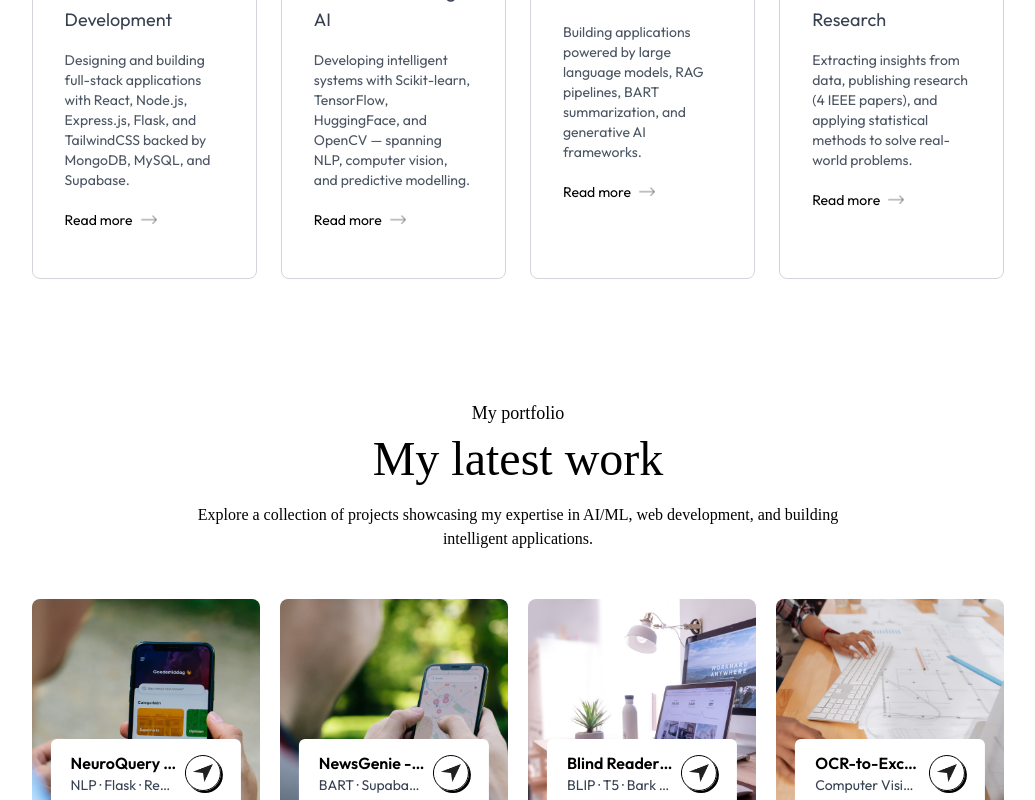
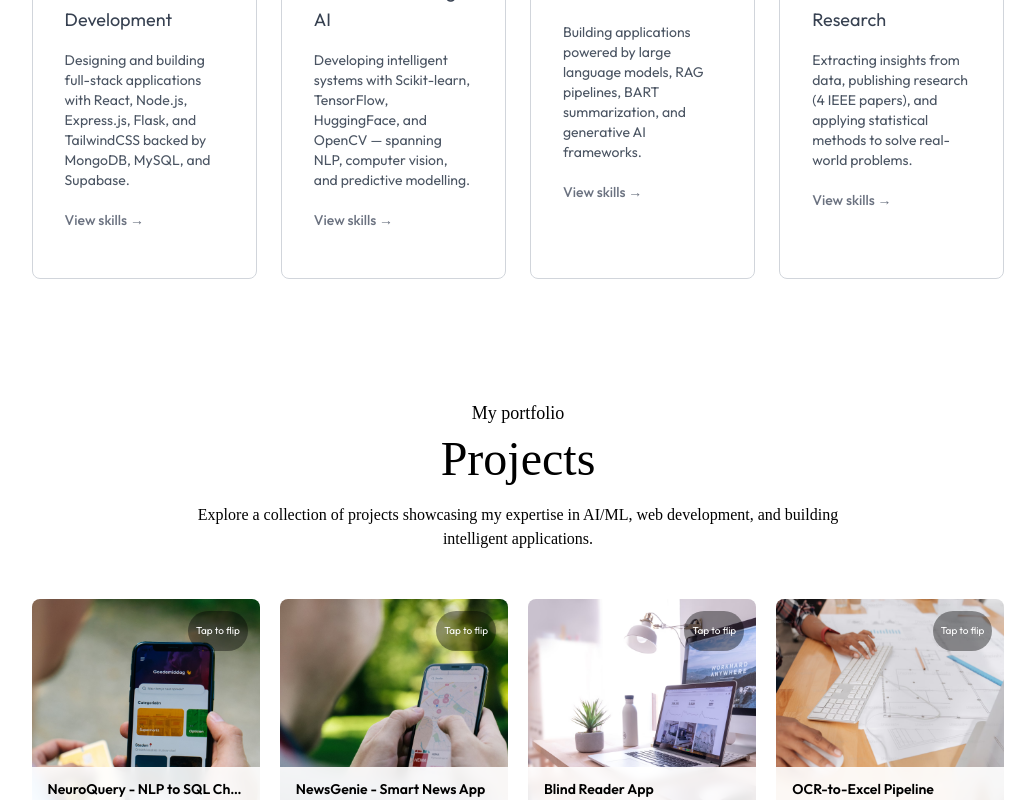
Before and after one commit to AdityaWagh06/Aditya.Wagh-Portfolio, a React (Vite) app: page / in a window 1280 px wide. Shown: the part 2000-2800 px from the top of the page, without its empty margins (122-1157 px from the left). Built offline with nearby package versions, Linux system fonts and the light colour scheme; a web font is replaced by a local one.

Commit message:
feat: skills expandable cards, project flip cards with show more

```diff
--- a/src/components/Services.jsx
+++ b/src/components/Services.jsx
@@ -1,24 +1,57 @@
-import { SERVICES } from '../content'
+import { useState } from 'react'
+import { SKILLS } from '../content'
 
 export default function Services() {
-    const services = SERVICES.items
+    const [openSkill, setOpenSkill] = useState(null)
+
+    const activeItem = SKILLS.items.find(s => s.name === openSkill)
 
     return (
-        <div id="services" className="w-full px-[5%] sm:px-[8%] lg:px-[12%] py-10 scroll-mt-20">
-            <h4 className="text-center mb-2 text-lg font-Ovo">What I offer</h4>
-            <h2 className="text-center text-3xl sm:text-5xl font-Ovo">My services</h2>
-            <p className="text-center max-w-2xl mx-auto mt-5 mb-12 font-Ovo text-sm sm:text-base">{SERVICES.subtitle}</p>
+        <div id="skills" className="w-full px-[5%] sm:px-[8%] lg:px-[12%] py-10 scroll-mt-20">
+            <h4 className="text-center mb-2 text-lg font-Ovo">What I do</h4>
+            <h2 className="text-center text-3xl sm:text-5xl font-Ovo">My Skills</h2>
+            <p className="text-center max-w-2xl mx-auto mt-5 mb-12 font-Ovo text-sm sm:text-base">{SKILLS.subtitle}</p>
 
             <div className="grid grid-cols-1 sm:grid-cols-2 lg:grid-cols-4 gap-5 sm:gap-6 my-10">
-                {services.map((service) => (
-                    <div key={service.name} className="border border-gray-300 dark:border-white/30 rounded-lg px-6 sm:px-8 py-8 sm:py-12 hover:shadow-black cursor-pointer hover:bg-lightHover hover:-translate-y-1 duration-500 dark:hover:bg-darkHover dark:hover:shadow-white">
-                        <img src={service.icon} alt="" className="w-10" />
-                        <h3 className="text-lg my-4 text-gray-700 dark:text-white">{service.name}</h3>
-                        <p className="text-sm text-gray-600 leading-5 dark:text-white/80">{service.description}</p>
-                        <a href={service.link} className="flex items-center gap-2 text-sm mt-5">Read more <img src="./assets/right-arrow.png" alt="" className="w-4" /></a>
+                {SKILLS.items.map((skill) => (
+                    <div
+                        key={skill.name}
+                        onClick={() => setOpenSkill(openSkill === skill.name ? null : skill.name)}
+                        className={`border rounded-lg px-6 sm:px-8 py-8 sm:py-12 cursor-pointer hover:-translate-y-1 duration-500 select-none
+                            ${openSkill === skill.name
+                                ? 'border-purple-400 bg-purple-50 dark:bg-purple-900/20 shadow-lg'
+                                : 'border-gray-300 dark:border-white/30 hover:bg-lightHover dark:hover:bg-darkHover hover:shadow-black dark:hover:shadow-white'
+                            }`}
+                    >
+                        <img src={skill.icon} alt="" className="w-10" />
+                        <h3 className="text-lg my-4 text-gray-700 dark:text-white">{skill.name}</h3>
+                        <p className="text-sm text-gray-600 leading-5 dark:text-white/80">{skill.description}</p>
+                        <span className={`flex items-center gap-1 text-sm mt-5 font-medium transition-colors ${openSkill === skill.name ? 'text-purple-600 dark:text-purple-400' : 'text-gray-500 dark:text-gray-400'}`}>
+                            {openSkill === skill.name ? 'Close ↑' : 'View skills →'}
+                        </span>
                     </div>
                 ))}
             </div>
+
+            {/* Expanded skill detail panel */}
+            {activeItem && (
+                <div className="mb-10 rounded-2xl border border-purple-200 dark:border-purple-800/50 bg-purple-50/60 dark:bg-purple-900/10 p-6 sm:p-8">
+                    <div className="flex items-center gap-3 mb-5">
+                        <img src={activeItem.icon} alt="" className="w-8" />
+                        <h3 className="text-lg font-semibold font-Ovo dark:text-white">{activeItem.name}</h3>
+                    </div>
+                    <div className="flex flex-wrap gap-2">
+                        {activeItem.skills.map(s => (
+                            <span
+                                key={s}
+                                className="px-3 py-1.5 rounded-full text-sm font-medium bg-white dark:bg-white/10 border border-purple-200 dark:border-purple-700 text-purple-700 dark:text-purple-300 shadow-sm"
+                            >
+                                {s}
+                            </span>
+                        ))}
+                    </div>
+                </div>
+            )}
         </div>
     )
 }
--- a/src/components/Work.jsx
+++ b/src/components/Work.jsx
@@ -2,41 +2,96 @@ import { useState } from 'react'
 import { WORK } from '../content'
 
 export default function Work() {
-    const [activeCard, setActiveCard] = useState(null)
+    const [flipped, setFlipped] = useState(null)
+    const [showAll, setShowAll] = useState(false)
 
-    const work = WORK.projects
+    const visibleProjects = showAll ? WORK.projects : WORK.projects.slice(0, 4)
 
     return (
-        <div id="work" className="w-full px-[5%] sm:px-[8%] lg:px-[12%] py-10 scroll-mt-20">
+        <div id="projects" className="w-full px-[5%] sm:px-[8%] lg:px-[12%] py-10 scroll-mt-20">
             <h4 className="text-center mb-2 text-lg font-Ovo">My portfolio</h4>
-            <h2 className="text-center text-3xl sm:text-5xl font-Ovo">My latest work</h2>
+            <h2 className="text-center text-3xl sm:text-5xl font-Ovo">Projects</h2>
             <p className="text-center max-w-2xl mx-auto mt-5 mb-12 font-Ovo text-sm sm:text-base">{WORK.subtitle}</p>
 
-            <div className="grid grid-cols-1 sm:grid-cols-2 lg:grid-cols-4 my-10 gap-5 dark:text-black">
-                {work.map((item) => (
+            <div className="grid grid-cols-1 sm:grid-cols-2 lg:grid-cols-4 my-10 gap-5">
+                {visibleProjects.map((item) => (
                     <div
                         key={item.name}
-                        className="aspect-square bg-no-repeat bg-cover bg-center rounded-lg relative cursor-pointer group"
-                        style={{ backgroundImage: `url(${item.icon})` }}
-                        onClick={() => setActiveCard(activeCard === item.name ? null : item.name)}
+                        className="aspect-square cursor-pointer select-none"
+                        style={{ perspective: '1000px' }}
+                        onClick={() => setFlipped(flipped === item.name ? null : item.name)}
                     >
-                        <div className={`bg-white w-10/12 rounded-md absolute left-1/2 -translate-x-1/2 py-2.5 sm:py-3 px-3 sm:px-5 flex items-center justify-between duration-500 ${activeCard === item.name ? 'bottom-7' : 'bottom-4 sm:bottom-5 group-hover:bottom-7'}`}>
-                            <div className="min-w-0 flex-1 mr-2">
-                                <h2 className="font-semibold text-sm sm:text-base truncate">{item.name}</h2>
-                                <p className="text-xs sm:text-sm text-gray-700 truncate">{item.description}</p>
+                        <div
+                            className="relative w-full h-full"
+                            style={{
+                                transformStyle: 'preserve-3d',
+                                transition: 'transform 0.6s ease',
+                                transform: flipped === item.name ? 'rotateY(180deg)' : 'rotateY(0deg)',
+                            }}
+                        >
+                            {/* Front face */}
+                            <div
+                                className="absolute inset-0 bg-no-repeat bg-cover bg-center rounded-lg overflow-hidden"
+                                style={{
+                                    backgroundImage: `url(${item.icon})`,
+                                    backfaceVisibility: 'hidden',
+                                    WebkitBackfaceVisibility: 'hidden',
+                                }}
+                            >
+                                <div className="absolute bottom-0 left-0 right-0 bg-white/90 dark:bg-black/80 backdrop-blur-sm rounded-b-lg px-4 py-3">
+                                    <h2 className="font-semibold text-sm dark:text-white truncate">{item.name}</h2>
+                                    <p className="text-xs text-gray-600 dark:text-gray-300 truncate">{item.description}</p>
+                                </div>
+                                <div className="absolute top-3 right-3 bg-black/40 text-white text-[10px] px-2 py-1 rounded-full">
+                                    Tap to flip
+                                </div>
                             </div>
-                            <a href={item.link} target="_blank" rel="noopener noreferrer" onClick={(e) => e.stopPropagation()} className="border rounded-full border-black w-9 aspect-square flex items-center justify-center shadow-[2px_2px_0_#000] group-hover:bg-lime-300 transition">
-                                <img src="./assets/send-icon.png" alt="" className="w-5" />
-                            </a>
+
+                            {/* Back face */}
+                            <div
+                                className="absolute inset-0 rounded-lg bg-gradient-to-br from-purple-600 to-indigo-700 dark:from-purple-900 dark:to-indigo-900 p-5 flex flex-col justify-between"
+                                style={{
+                                    backfaceVisibility: 'hidden',
+                                    WebkitBackfaceVisibility: 'hidden',
+                                    transform: 'rotateY(180deg)',
+                                }}
+                            >
+                                <div>
+                                    <h3 className="text-white font-bold text-sm sm:text-base mb-3 leading-snug">{item.name}</h3>
+                                    <p className="text-purple-100 text-xs sm:text-sm leading-relaxed line-clamp-5">{item.detailedDescription}</p>
+                                </div>
+                                <div className="flex items-center justify-between gap-2 mt-3">
+                                    <div className="flex flex-wrap gap-1">
+                                        {item.tech?.slice(0, 3).map(t => (
+                                            <span key={t} className="text-[10px] bg-white/20 text-white px-2 py-0.5 rounded-full">{t}</span>
+                                        ))}
+                                    </div>
+                                    <a
+                                        href={item.link}
+                                        target="_blank"
+                                        rel="noopener noreferrer"
+                                        onClick={e => e.stopPropagation()}
+                                        className="shrink-0 text-xs text-white/80 hover:text-white underline underline-offset-2"
+                                    >
+                                        GitHub →
+                                    </a>
+                                </div>
+                            </div>
                         </div>
                     </div>
                 ))}
             </div>
-            <a href={WORK.githubUrl} target="_blank" rel="noopener noreferrer" className="w-max flex items-center justify-center gap-2 text-gray-700 border border-gray-300 dark:border-white/25 hover:bg-slate-100/70 dark:hover:bg-darkHover rounded-full py-2 px-6 sm:px-8 mx-auto my-10 sm:my-20 duration-300 dark:text-white text-sm sm:text-base">
-                Show more
-                <img src="./assets/right-arrow-bold.png" alt="" className="w-4 dark:hidden" />
-                <img src="./assets/right-arrow-bold-dark.png" alt="" className="w-4 hidden dark:block" />
-            </a>
+
+            {WORK.projects.length > 4 && (
+                <button
+                    onClick={() => setShowAll(!showAll)}
+                    className="w-max flex items-center justify-center gap-2 text-gray-700 border border-gray-300 dark:border-white/25 hover:bg-slate-100/70 dark:hover:bg-darkHover rounded-full py-2 px-6 sm:px-8 mx-auto my-10 sm:my-20 duration-300 dark:text-white text-sm sm:text-base"
+                >
+                    {showAll ? 'Show less' : 'Show more'}
+                    <img src="./assets/right-arrow-bold.png" alt="" className="w-4 dark:hidden" />
+                    <img src="./assets/right-arrow-bold-dark.png" alt="" className="w-4 hidden dark:block" />
+                </button>
+            )}
         </div>
     )
 }
--- a/src/content.js
+++ b/src/content.js
@@ -33,8 +33,8 @@ export const SITE = {
 export const NAV_LINKS = [
     { label: 'Home',       href: '#top' },
     { label: 'About me',   href: '#about' },
-    { label: 'Services',   href: '#services' },
-    { label: 'My Work',    href: '#work' },
+    { label: 'Skills',     href: '#skills' },
+    { label: 'Projects',   href: '#projects' },
     { label: 'Contact me', href: '#contact' },
 ]
 
@@ -91,34 +91,34 @@ export const ABOUT = {
 }
 
 // ─────────────────────────────────────────────────────────────────────────────
-// SERVICES — services section
+// SKILLS — skills section (formerly Services)
 // ─────────────────────────────────────────────────────────────────────────────
-export const SERVICES = {
+export const SKILLS = {
     subtitle: 'From building scalable software to training ML models and writing research papers — here is what I can bring to your team.',
     items: [
         {
             name:        'Software Development',
             icon:        '/assets/mobile-icon.png',
             description: 'Designing and building full-stack applications with React, Node.js, Express.js, Flask, and TailwindCSS backed by MongoDB, MySQL, and Supabase.',
-            link:        '#work',
+            skills:      ['React', 'Node.js', 'Express.js', 'Flask', 'TailwindCSS', 'MongoDB', 'MySQL', 'Supabase', 'REST APIs', 'JavaScript', 'TypeScript', 'HTML / CSS'],
         },
         {
             name:        'Machine Learning & AI',
             icon:        '/assets/web-icon.png',
             description: 'Developing intelligent systems with Scikit-learn, TensorFlow, HuggingFace, and OpenCV — spanning NLP, computer vision, and predictive modelling.',
-            link:        '#work',
+            skills:      ['Scikit-learn', 'TensorFlow', 'Keras', 'HuggingFace', 'OpenCV', 'Pandas', 'NumPy', 'NLP', 'Computer Vision', 'BERT', 'Feature Engineering', 'Predictive Modelling'],
         },
         {
             name:        'GenAI & LLMs',
             icon:        '/assets/ui-icon.png',
             description: 'Building applications powered by large language models, RAG pipelines, BART summarization, and generative AI frameworks.',
-            link:        '#work',
+            skills:      ['OpenAI API', 'LangChain', 'RAG Pipelines', 'BART', 'T5', 'BLIP', 'Prompt Engineering', 'Vector Databases', 'HuggingFace Transformers', 'Generative Models'],
         },
         {
             name:        'Data Science & Research',
             icon:        '/assets/graphics-icon.png',
             description: 'Extracting insights from data, publishing research (4 IEEE papers), and applying statistical methods to solve real-world problems.',
-            link:        '#highlights',
+            skills:      ['Python', 'Pandas', 'NumPy', 'Matplotlib', 'Seaborn', 'Statistical Analysis', 'IEEE Publishing', 'Data Visualization', 'EDA', 'Jupyter Notebooks'],
         },
     ],
 }
@@ -131,28 +131,36 @@ export const WORK = {
     githubUrl: 'https://github.com/AdityaWagh06',
     projects: [
         {
-            name:        'NeuroQuery - NLP to SQL Chatbot',
-            icon:        '/assets/work-1.png',
-            description: 'NLP · Flask · React · 96% Accuracy',
-            link:        'https://github.com/AdityaWagh06',
+            name:               'NeuroQuery - NLP to SQL Chatbot',
+            icon:               '/assets/work-1.png',
+            description:        'NLP · Flask · React · 96% Accuracy',
+            detailedDescription: 'Converts plain English queries into SQL commands using NLP techniques. Achieves 96% accuracy on complex multi-table query translations with schema inference. Built with a Flask backend and a React frontend.',
+            tech:               ['NLP', 'Flask', 'React', 'MySQL', 'Python'],
+            link:               'https://github.com/AdityaWagh06',
         },
         {
-            name:        'NewsGenie - Smart News App',
-            icon:        '/assets/work-2.png',
-            description: 'BART · Supabase · Collaborative Filtering',
-            link:        'https://github.com/AdityaWagh06',
+            name:               'NewsGenie - Smart News App',
+            icon:               '/assets/work-2.png',
+            description:        'BART · Supabase · Collaborative Filtering',
+            detailedDescription: 'AI-powered news aggregator with BART transformer summarization and a collaborative filtering recommendation engine. Delivers personalized feeds stored on Supabase with real-time updates.',
+            tech:               ['BART', 'Supabase', 'React', 'Python', 'ML'],
+            link:               'https://github.com/AdityaWagh06',
         },
         {
-            name:        'Blind Reader App',
-            icon:        '/assets/work-3.png',
-            description: 'BLIP · T5 · Bark TTS · Accessibility',
-            link:        'https://github.com/AdityaWagh06',
+            name:               'Blind Reader App',
+            icon:               '/assets/work-3.png',
+            description:        'BLIP · T5 · Bark TTS · Accessibility',
+            detailedDescription: 'Accessibility app for visually impaired users combining BLIP image captioning, T5 text summarization, and Bark TTS audio output — making digital content fully accessible through AI-powered audio descriptions.',
+            tech:               ['BLIP', 'T5', 'Bark TTS', 'Python', 'AI'],
+            link:               'https://github.com/AdityaWagh06',
         },
         {
-            name:        'OCR-to-Excel Pipeline',
-            icon:        '/assets/work-4.png',
-            description: 'Computer Vision · Python · Automation',
-            link:        'https://github.com/AdityaWagh06',
+            name:               'OCR-to-Excel Pipeline',
+            icon:               '/assets/work-4.png',
+            description:        'Computer Vision · Python · Automation',
+            detailedDescription: 'Automated pipeline that extracts structured data from scanned documents and images using computer vision and OCR. Converts unstructured image text into organized Excel/CSV files, reducing manual data entry by over 90%.',
+            tech:               ['OpenCV', 'Python', 'Tesseract', 'Pandas'],
+            link:               'https://github.com/AdityaWagh06',
         },
     ],
 }
```
